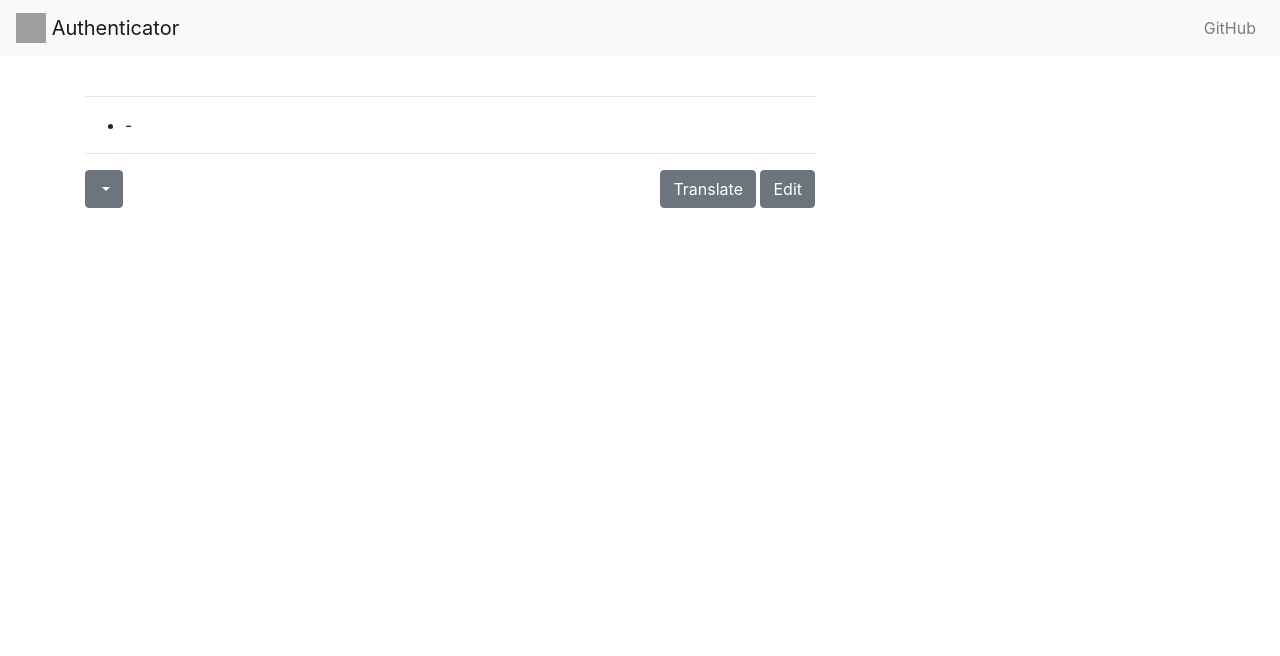
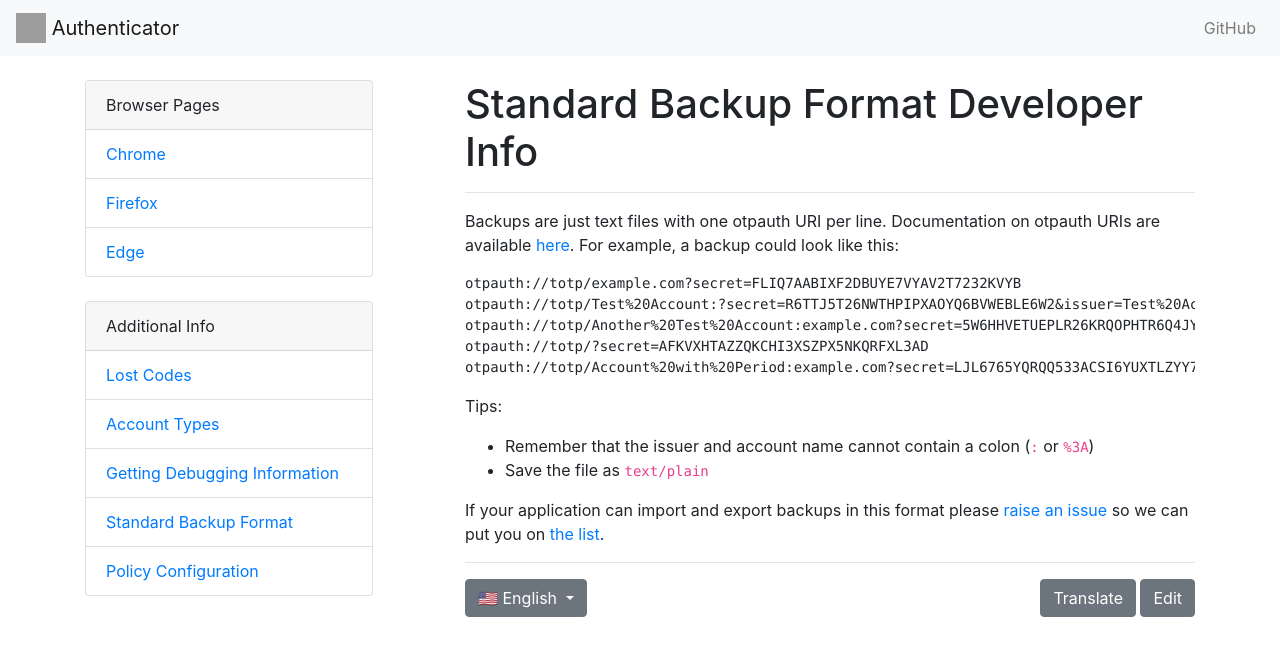
Before and after one commit to Authenticator-Extension/authenticator.cc, a Jekyll site: the page built from docs/es/otp-backup-developer.md, in a window 1280 px wide. Shown: the top 656 px of the page. Built offline with Jekyll 4.4.1, drawn with Linux system fonts in a browser that asks for light colours; our own code applies the rules of GitHub Pages for plain Markdown files; grey boxes are pictures that could not be loaded.

```diff
--- a/docs/es/otp-backup-developer.md
+++ b/docs/es/otp-backup-developer.md
@@ -1,13 +1,21 @@
 ---
-title:
-stub:
-lang:
-ver:
+title: Standard Backup Format Developer Info
+stub: otp-backup-developer
+lang: en
+ver: 1
 ---
+Backups are just text files with one otpauth URI per line. Documentation on otpauth URIs are available [here](https://github.com/google/google-authenticator/wiki/Key-Uri-Format). For example, a backup could look like this:
+
+    otpauth://totp/example.com?secret=FLIQ7AABIXF2DBUYE7VYAV2T7232KVYB
+    otpauth://totp/Test%20Account:?secret=R6TTJ5T26NWTHPIPXAOYQ6BVWEBLE6W2&issuer=Test%20Account
+    otpauth://totp/Another%20Test%20Account:example.com?secret=5W6HHVETUEPLR26KRQOPHTR6Q4JYRVJQ&issuer=Another%20Test%20Account
+    otpauth://totp/?secret=AFKVXHTAZZQKCHI3XSZPX5NKQRFXL3AD
+    otpauth://totp/Account%20with%20Period:example.com?secret=LJL6765YQRQQ533ACSI6YUXTLZYY7GBI&issuer=Account%20with%20Period&period=60
 
 
+Tips:
 
+- Remember that the issuer and account name cannot contain a colon (`:` or `%3A`)
+- Save the file as `text/plain`
 
-
--
--
+If your application can import and export backups in this format please [raise an issue](https://github.com/Authenticator-Extension/authenticator.cc/issues/new) so we can put you on [the list](otp-backup).
```
